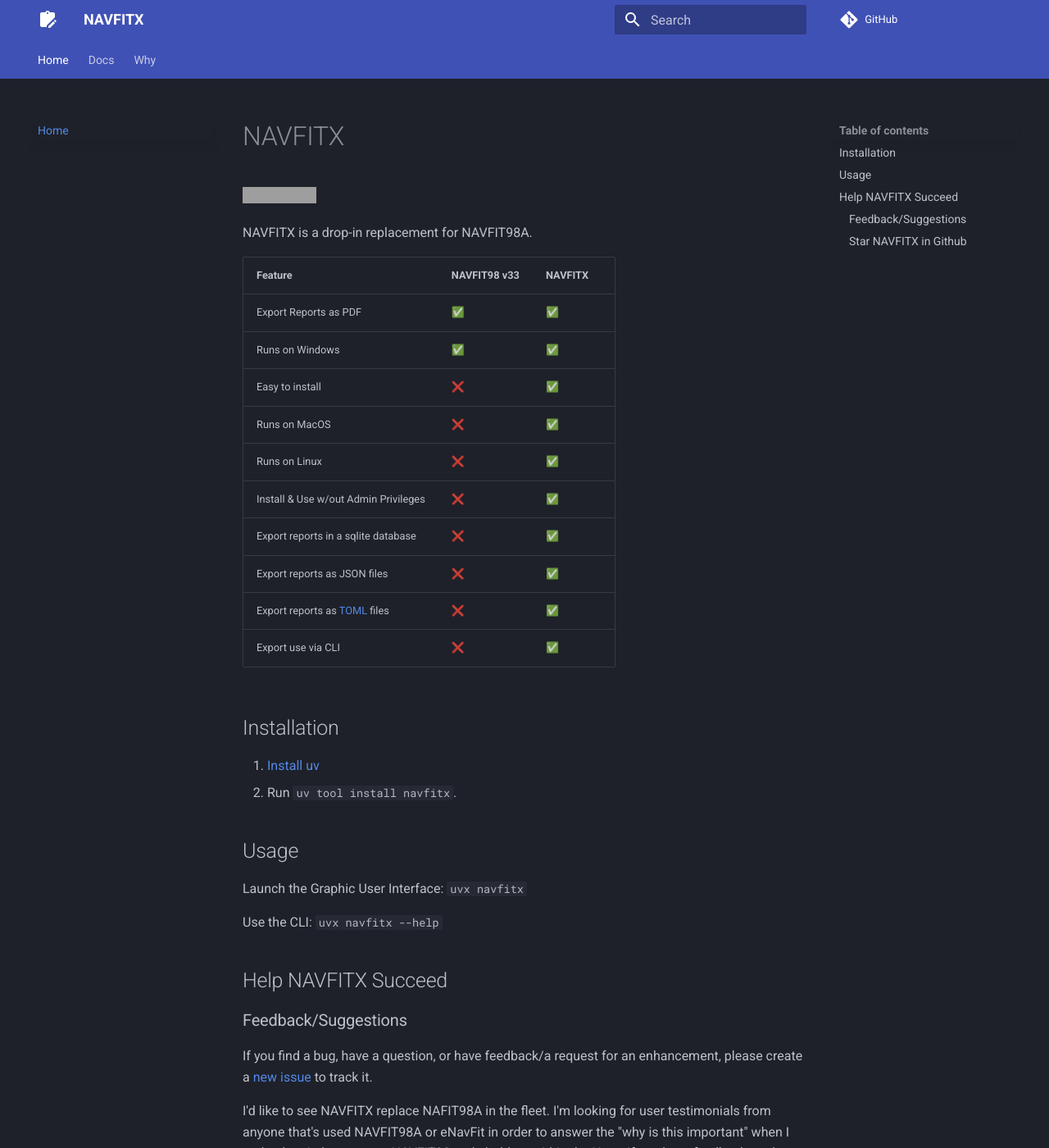
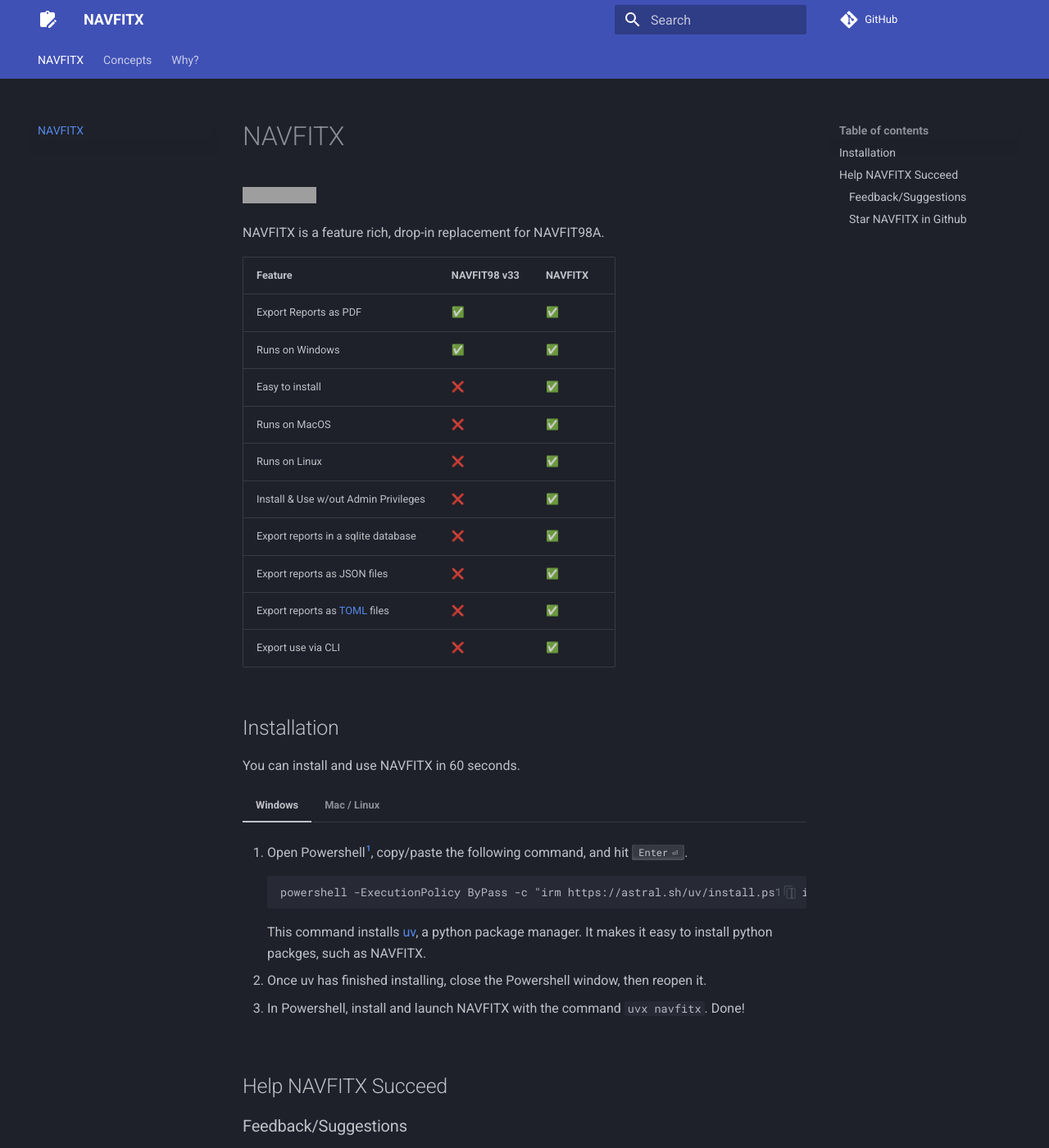
Before and after one commit to tristan-white/navfitx, an MkDocs documentation site: the page built from docs/index.md, in a window 1280 px wide and 1400 px high. Shown: the whole window at 82% size. Built offline with MkDocs 1.6.1 and Material for MkDocs 9.7.7, drawn with Linux system fonts in a browser that asks for light colours; comment, search, counter and statistics services are not loaded; some of the changed text lies outside the part shown; grey boxes are pictures that could not be loaded.

````diff
--- a/docs/index.md
+++ b/docs/index.md
@@ -2,7 +2,7 @@
 
 ![PyPI - Version](https://img.shields.io/pypi/v/navfitx)
 
-NAVFITX is a drop-in replacement for NAVFIT98A.
+NAVFITX is a feature rich, drop-in replacement for NAVFIT98A.
 
 | Feature | NAVFIT98 v33 | NAVFITX |
 |---------|---------------|---------|
@@ -19,14 +19,36 @@
 
 ## Installation
 
-1. [Install uv](https://docs.astral.sh/uv/getting-started/installation/)
-2. Run `uv tool install navfitx`.
+You can install and use NAVFITX in 60 seconds.
 
-## Usage
+=== "Windows"
 
-Launch the Graphic User Interface: `uvx navfitx`
+    1. Open Powershell[^1], copy/paste the following command, and hit ++enter++.
 
-Use the CLI: `uvx navfitx --help`
+        ```
+        powershell -ExecutionPolicy ByPass -c "irm https://astral.sh/uv/install.ps1 | iex"
+        ```
+
+        This command installs [uv](https://docs.astral.sh/uv/), a python package manager. It makes it easy to install python packges, such as NAVFITX.
+
+    2. Once uv has finished installing, close the Powershell window, then reopen it.
+
+    3. In Powershell, install and launch NAVFITX with the command `uvx navfitx`. Done!
+
+=== "Mac / Linux"
+
+    1. Open Terminal[^2], copy/paste the following command, and hit ++enter++.
+
+        ```
+        curl -LsSf https://astral.sh/uv/install.sh | sh
+        ```
+
+        This command installs [uv](https://docs.astral.sh/uv/), a python package manager. It makes it easy to install python packges, such as NAVFITX.
+
+    2. Once uv has finished installing, close the Powershell window, then reopen it.
+
+    3. In Terminal, install and launch NAVFITX with the command `uvx navfitx`. Done!
+
 
 ## Help NAVFITX Succeed
 
@@ -43,3 +65,7 @@
 You can "star" [NAVFITX in GitHub](https://github.com/tristan-white/navfitx) (clicking the star button at the top right).
 
 By adding a star, other users will be able to find it more easily and see that it has already been useful for others.
+
+
+[^1]: Press the ++windows++ key, then type "powershell".
+[^2]: On Mac, hit ++command+space++, then type "terminal".
--- a/mkdocs.yml
+++ b/mkdocs.yml
@@ -13,6 +13,7 @@
     - content.code.copy
     - content.footnote.tooltips
     - content.tabs.link
+    - content.tooltips
     - navigation.indexes
     - navigation.tabs
     - navigation.sections
@@ -31,10 +32,12 @@
   - pymdownx.details
   - footnotes
 nav:
-  - Home: index.md
-  - Docs: docs.md
-  - Why: why.md
-  # - FAQs: faqs.md
+  - index.md
+  - Concepts:
+    - concepts/index.md
+    - concepts/summary_groups.md
+    - concepts/summary_letters.md
+  - why.md
 extra:
   social:
     - icon: fontawesome/brands/github
@@ -48,3 +51,19 @@
         - name: mermaid
           class: mermaid
           format: !!python/name:pymdownx.superfences.fence_code_format
+  - tables
+  - footnotes
+  - admonition
+  - pymdownx.details
+  - pymdownx.tabbed:
+      alternate_style: true
+  - pymdownx.keys
+  - abbr
+  - attr_list
+  - pymdownx.snippets
+  - attr_list
+  - pymdownx.emoji:
+      emoji_index: !!python/name:material.extensions.emoji.twemoji
+      emoji_generator: !!python/name:material.extensions.emoji.to_svg
+  - toc:
+      permalink: ⚓︎
````
Also changed, not shown: docs/bugs.md (deleted, +0 -11 lines), docs/concepts/index.md (added, +13 -0 lines), docs/concepts/summary_groups.md (added, +107 -0 lines), docs/concepts/summary_letters.md (added, +16 -0 lines), docs/docs.md (deleted, +0 -119 lines), docs/faqs.md (deleted, +0 -5 lines), docs/summary_groups.md (deleted, +0 -9 lines), docs/why.md (+2 -34 lines), 1 other file.
